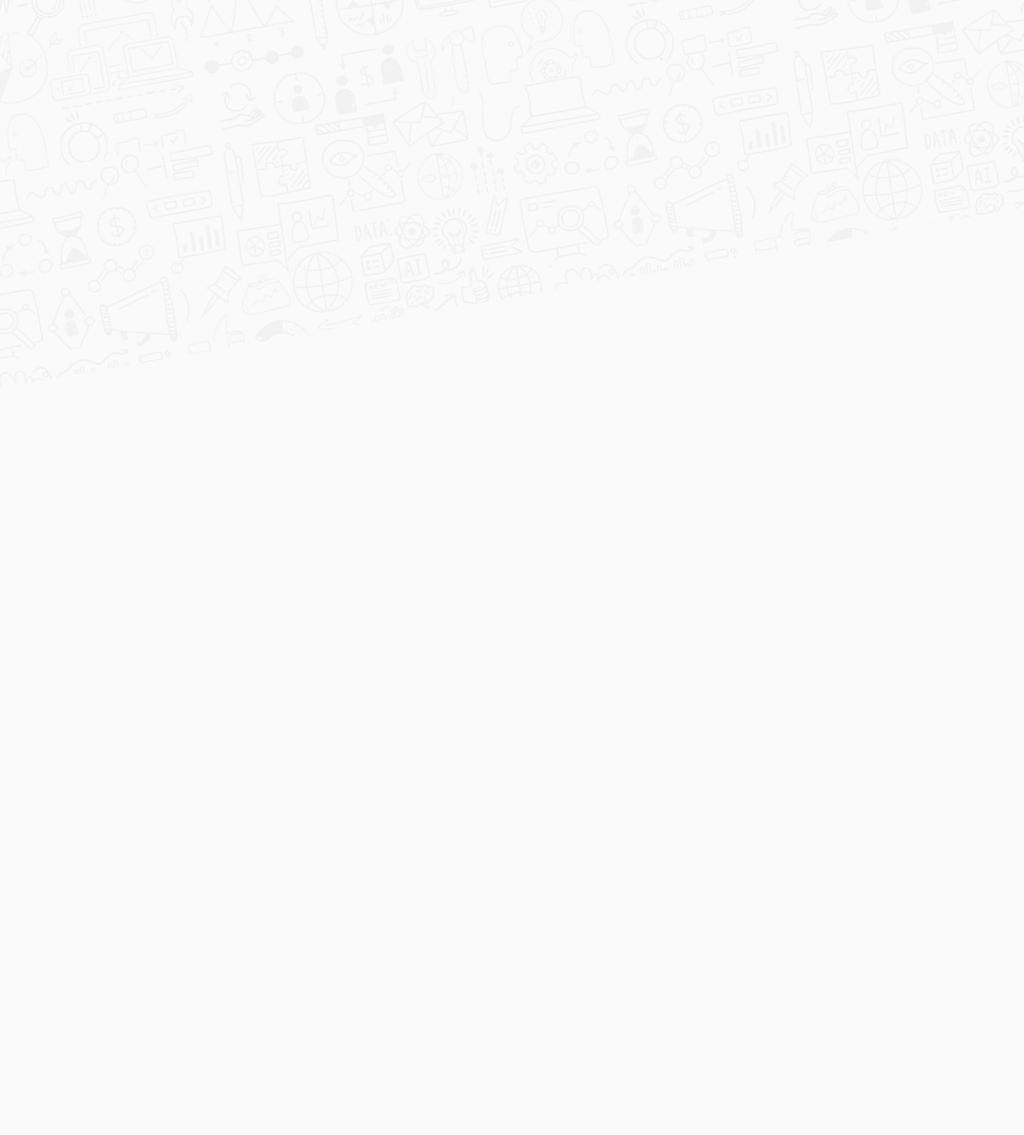
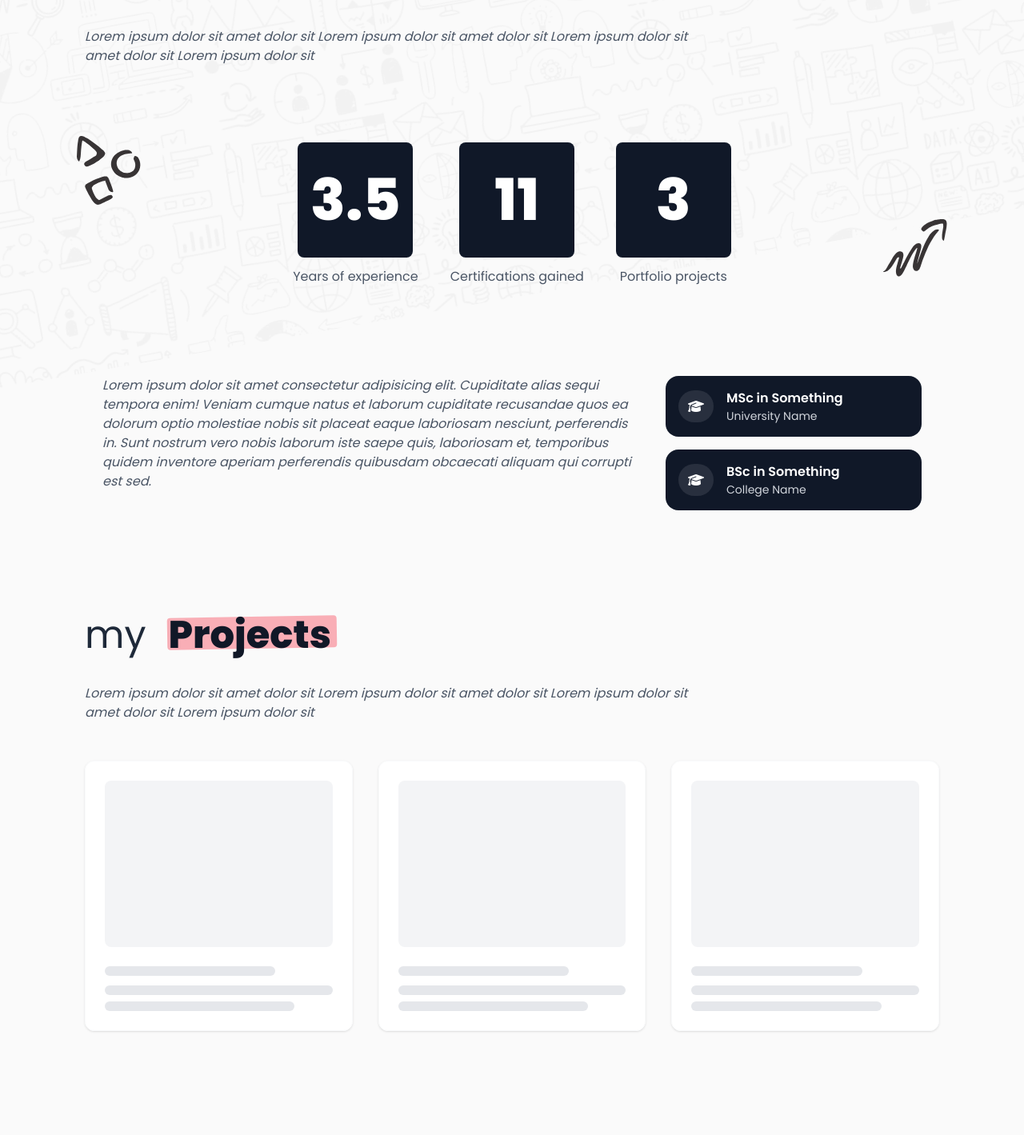
Before and after one commit to Manulapo/ma-portfolio-notion, a Vue app: page / in a window 1280 px wide. Shown: the part 840-2259 px from the top of the page at 80% size. Before the commit the page ends 800 px from the top, so only its background shows below. Built offline with nearby package versions, Linux system fonts and the light colour scheme.

Commit message:
enhance section wrapper, add skill and project section

```diff
--- a/src/components/Hero.vue
+++ b/src/components/Hero.vue
@@ -11,8 +11,8 @@
                         </span>
                     </h1>
 
-                    <p class="text-4xl text-gray-600 mb-6 2 w-6xl">aiming to understand <Underline size="xl">
-                            <span class="italic">customers needs</span>
+                    <p class="text-4xl mb-6 2 w-6xl">aiming to understand <Underline size="xl">
+                            <span class="italic font-bold">customers needs</span>
                         </Underline>
                     </p>
 
--- /dev/null
+++ b/src/components/InfoBadge.vue
@@ -0,0 +1,19 @@
+<template>
+    <div class="bg-gray-900 text-white rounded-2xl p-4 flex items-center gap-4">
+        <div class="bg-white/10 rounded-full p-3 flex items-center justify-center">
+            <i :class="icon" aria-hidden="true"></i>
+        </div>
+        <div>
+            <div class="font-semibold">{{ title }}</div>
+            <div class="text-sm text-gray-300">{{ subtitle }}</div>
+        </div>
+    </div>
+</template>
+
+<script setup lang="ts">
+const props = defineProps({
+    title: { type: String, required: true },
+    subtitle: { type: String, default: '' },
+    icon: { type: String, default: '' }
+})
+</script>
--- /dev/null
+++ b/src/components/NumbersBox.vue
@@ -0,0 +1,79 @@
+<template>
+    <div class="flex flex-col items-center" ref="root">
+        <div
+            class="bg-gray-900 text-white rounded-lg w-28 h-28 md:w-36 md:h-36 flex items-center justify-center text-3xl md:text-7xl font-extrabold ">
+            {{ displayValue }}
+        </div>
+        <div class="mt-3 text-md text-gray-600">{{ text }}</div>
+    </div>
+</template>
+
+<script setup lang="ts">
+import { ref, onMounted, onUnmounted, watch, computed } from 'vue'
+
+const props = defineProps({
+    number: { type: [String, Number], required: true },
+    text: { type: String, default: '' }
+})
+
+const target = computed(() => Number(props.number) || 0)
+const animated = ref(0)
+const root = ref<HTMLElement | null>(null)
+const started = ref(false)
+
+const duration = 1000 // animation duration in ms
+const delayBeforeStart = 0 // wait 1s before starting
+
+function animateTo(to: number) {
+    const start = performance.now()
+    const from = 0
+
+    function step(now: number) {
+        const elapsed = now - start
+        const t = Math.min(elapsed / duration, 1)
+        const eased = 1 - Math.pow(1 - t, 3) // easeOutCubic
+        animated.value = from + (to - from) * eased
+        if (t < 1) requestAnimationFrame(step)
+        else animated.value = to
+    }
+
+    requestAnimationFrame(step)
+}
+const observer = new IntersectionObserver(
+    (entries) => {
+        entries.forEach((entry) => {
+            if (entry.isIntersecting && !started.value) {
+                started.value = true
+                setTimeout(() => animateTo(target.value), delayBeforeStart)
+                observer.disconnect()
+            }
+        })
+    },
+    { threshold: 0.5 }
+)
+
+
+onMounted(() => {
+    if (root.value) observer.observe(root.value)
+})
+onUnmounted(() => {
+    observer.disconnect()
+})
+
+watch(
+    () => props.number,
+    (nv) => {
+        const to = Number(nv) || 0
+        // restart animation when prop changes, but only if already started (in view)
+        animated.value = 0
+        if (started.value) setTimeout(() => animateTo(to), delayBeforeStart)
+    }
+)
+
+const displayValue = computed(() => {
+    const to = target.value
+    const val = animated.value
+    if (Number.isInteger(to)) return String(Math.round(val))
+    return val.toFixed(1)
+})
+</script>
--- a/src/components/Section.vue
+++ b/src/components/Section.vue
@@ -1,6 +1,19 @@
 <template>
     <section :id="id" :class="['ma-section', customClass]">
         <div v-if="contained" class="ma-section__container">
+            <header class="mb-8" v-if="sectionName">
+                <h2 class="text-4xl md:text-5xl flex items-center gap-3">
+                    <span class="text-gray-800">{{ sectionName[0] }}</span>
+                    <Header :highlighted="sectionColor">
+                        <span class="font-extrabold">{{ sectionName[1] }}</span>
+                    </Header>
+                    <img v-if="sectionDoodle" :src="sectionDoodle" alt="doodle"
+                        class="inline-block w-12 h-12 ml-2 align-middle" />
+                </h2>
+            </header>
+            <p class="text-gray-600 italic mb-12 max-w-3xl">
+                {{ sectionDesc }}
+            </p>
             <slot />
         </div>
         <slot v-else />
@@ -8,10 +21,16 @@
 </template>
 
 <script setup lang="ts">
+import Header from './Header.vue';
+
 const props = defineProps({
     id: { type: String, required: false },
     contained: { type: Boolean, default: true },
-    customClass: { type: String, default: '' }
+    customClass: { type: String, default: '' },
+    sectionName: { type: Array, required: false },
+    sectionDesc: { type: String, required: false },
+    sectionDoodle: { type: String, required: false },
+    sectionColor: { type: String, required: false }
 })
 
 const { id, contained, customClass } = props
--- /dev/null
+++ b/src/components/Skills.vue
@@ -0,0 +1,38 @@
+<template>
+    <Section id="skills" contained :section-name="['my', 'Skills']"
+        section-desc="Lorem ipsum dolor sit amet dolor sit Lorem ipsum dolor sit amet dolor sit Lorem ipsum dolor sit amet dolor sit Lorem ipsum dolor sit"
+        section-doodle="/doodles/smile-doodle.svg" section-color="mint">
+
+        <div class="grid grid-cols-2 sm:grid-cols-3 md:grid-cols-4">
+            <div v-for="(skill, i) in skills" :key="i"
+                class="group bg-white rounded-sm h-60 flex flex-col items-center justify-center transition-transform m-1 relative overflow-hidden">
+                <SkillBlock :skill="skill" />
+            </div>
+        </div>
+    </Section>
+</template>
+
+<script setup lang="ts">
+import Section from './Section.vue'
+import SkillBlock from './SkillBlock.vue'
+
+const skills = [
+    { name: 'MySQL', img: '/doodles/smile-doodle.svg', text: 'Relational DB — ACID-compliant, widely used.' },
+    { name: 'PostgreSQL', img: '/doodles/smile-doodle.svg', text: 'Advanced open-source relational database with strong SQL support.' },
+    { name: 'MongoDB', img: '/doodles/smile-doodle.svg', text: 'Document-oriented NoSQL database for flexible schemas.' },
+    { name: 'Redis', img: '/doodles/smile-doodle.svg', text: 'In-memory data structure store for caching and pub/sub.' },
+    { name: 'Node.js', img: '/doodles/smile-doodle.svg', text: 'JavaScript runtime for building fast network applications.' },
+    { name: 'TypeScript', img: '/doodles/smile-doodle.svg', text: 'Typed superset of JavaScript that catches errors early.' },
+    { name: 'Vue.js', img: '/doodles/smile-doodle.svg', text: 'Progressive frontend framework for building UIs.' },
+    { name: 'Tailwind CSS', img: '/doodles/smile-doodle.svg', text: 'Utility-first CSS framework for rapid UI development.' }
+]
+</script>
+
+<style scoped>
+@media (min-width: 768px) {
+    .ma-section {
+        padding-top: 4rem;
+        padding-bottom: 4rem;
+    }
+}
+</style>
--- a/src/views/About.vue
+++ b/src/views/About.vue
@@ -1,38 +1,36 @@
 <template>
-    <Section>
-        <div class="max-w-2xl mx-auto">
-            <h2 class="text-3xl font-bold mb-6 text-center">About This Project</h2>
+    <Section id="about" contained :section-name="['About', 'me']" section-desc="Lorem ipsum dolor sit amet dolor sit Lorem ipsum dolor sit amet dolor sit Lorem ipsum dolor sit amet
+        dolor sit Lorem ipsum dolor sit" section-color="yellow">
+        <div class="relative">
+            <div class="max-w-5xl mx-auto">
+                <div class="relative py-12">
+                    <img src="/doodles/shapes-doodle.svg" alt="shapes"
+                        class="hidden md:block absolute -left-8 top-10 w-20 opacity-90" />
 
-            <div class="bg-white rounded-lg shadow-md p-6 mb-6">
-                <h3 class="text-xl font-semibold mb-3 flex items-center gap-2">
-                    <font-awesome-icon icon="user-secret" class="text-blue-600" />
-                    Tech Stack
-                </h3>
-                <ul class="space-y-2 text-gray-700">
-                    <li>✅ Vue 3 with Composition API</li>
-                    <li>✅ TypeScript for type safety</li>
-                    <li>✅ Tailwind CSS v4 for styling</li>
-                    <li>✅ Font Awesome icons</li>
-                    <li>✅ Vue Router for navigation</li>
-                    <li>✅ GitHub Pages ready</li>
-                </ul>
-            </div>
+                    <div class="flex justify-center gap-10">
+                        <NumbersBox number="3.5" text="Years of experience" />
+                        <NumbersBox number="11" text="Certifications gained" />
+                        <NumbersBox number="3" text="Portfolio projects" />
+                    </div>
 
-            <div class="bg-blue-50 rounded-lg p-6">
-                <h3 class="text-xl font-semibold mb-3 text-blue-900">Deployment</h3>
-                <p class="text-gray-700 mb-3">
-                    To deploy this project to GitHub Pages, run:
-                </p>
-                <code class="block bg-gray-800 text-green-400 p-3 rounded">
-            npm run deploy
-          </code>
-            </div>
+                    <img src="/doodles/squiggly-arrow-doodle.svg" alt="arrow"
+                        class="hidden md:block absolute -right-8 top-36 w-20 opacity-90" />
+                </div>
 
-            <div class="text-center mt-8">
-                <router-link to="/"
-                    class="inline-block px-6 py-3 bg-blue-600 text-white rounded-lg hover:bg-blue-700 transition-colors">
-                    ← Back to Home
-                </router-link>
+                <div class="flex flex-col md:flex-row items-start gap-8 mt-16">
+                    <p class="md:flex-1 text-gray-600 italic">
+                        Lorem ipsum dolor sit amet consectetur adipisicing elit. Cupiditate alias sequi tempora enim!
+                        Veniam cumque natus et laborum cupiditate recusandae quos ea dolorum optio molestiae nobis sit
+                        placeat eaque laboriosam nesciunt, perferendis in. Sunt nostrum vero nobis laborum iste saepe
+                        quis, laboriosam et, temporibus quidem inventore aperiam perferendis quibusdam obcaecati aliquam
+                        qui corrupti est sed.
+                    </p>
+
+                    <div class="md:w-80 flex flex-col gap-4">
+                        <InfoBadge title="MSc in Something" subtitle="University Name" icon="fas fa-graduation-cap" />
+                        <InfoBadge title="BSc in Something" subtitle="College Name" icon="fas fa-graduation-cap" />
+                    </div>
+                </div>
             </div>
         </div>
     </Section>
@@ -40,4 +38,7 @@
 
 <script setup lang="ts">
 import Section from '../components/Section.vue'
+import Header from '../components/Header.vue'
+import NumbersBox from '../components/NumbersBox.vue'
+import InfoBadge from '../components/InfoBadge.vue'
 </script>
--- a/src/views/Home.vue
+++ b/src/views/Home.vue
@@ -1,7 +1,13 @@
 <template>
     <Hero />
+    <About />
+    <Projects />
+    <Skills />
 </template>
 
 <script setup lang="ts">
-import Hero from '../components/Hero.vue';
+import Hero from '../components/Hero.vue'
+import Skills from '../components/Skills.vue'
+import About from './About.vue'
+import Projects from './Projects.vue'
 </script>
--- /dev/null
+++ b/src/views/Projects.vue
@@ -0,0 +1,34 @@
+<template>
+    <Section id="projects" contained :section-name="['my', 'Projects']" section-desc="Lorem ipsum dolor sit amet dolor sit Lorem ipsum dolor sit amet dolor sit Lorem ipsum dolor sit amet
+            dolor sit Lorem ipsum dolor sit" section-color="pink">
+        <div class="grid grid-cols-1 md:grid-cols-3 gap-8 mt-8">
+            <article class="bg-white rounded-xl shadow-sm p-6 border border-gray-50">
+                <div class="bg-gray-100 rounded-lg h-44 md:h-52"></div>
+                <div class="mt-6 h-3 bg-gray-200 rounded-full w-3/4"></div>
+                <div class="mt-3 h-3 bg-gray-200 rounded-full w-full"></div>
+                <div class="mt-2 h-3 bg-gray-200 rounded-full w-5/6"></div>
+            </article>
+
+            <article class="bg-white rounded-xl shadow-sm p-6 border border-gray-50">
+                <div class="bg-gray-100 rounded-lg h-44 md:h-52"></div>
+                <div class="mt-6 h-3 bg-gray-200 rounded-full w-3/4"></div>
+                <div class="mt-3 h-3 bg-gray-200 rounded-full w-full"></div>
+                <div class="mt-2 h-3 bg-gray-200 rounded-full w-5/6"></div>
+            </article>
+
+            <article class="bg-white rounded-xl shadow-sm p-6 border border-gray-50">
+                <div class="bg-gray-100 rounded-lg h-44 md:h-52"></div>
+                <div class="mt-6 h-3 bg-gray-200 rounded-full w-3/4"></div>
+                <div class="mt-3 h-3 bg-gray-200 rounded-full w-full"></div>
+                <div class="mt-2 h-3 bg-gray-200 rounded-full w-5/6"></div>
+            </article>
+        </div>
+    </Section>
+</template>
+
+<script setup lang="ts">
+import Section from '../components/Section.vue'
+import Header from '../components/Header.vue'
+import NumbersBox from '../components/NumbersBox.vue'
+import InfoBadge from '../components/InfoBadge.vue'
+</script>
```
Also changed, not shown: src/components/SkillBlock.vue (added, +20 -0 lines).
